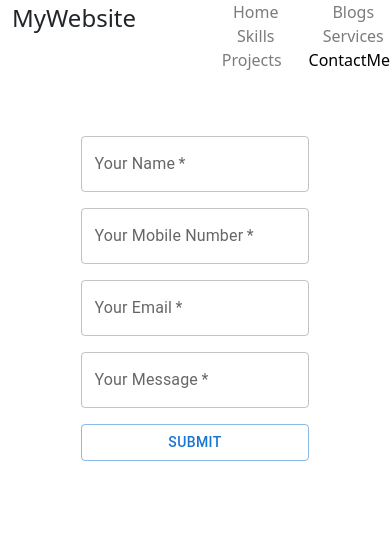
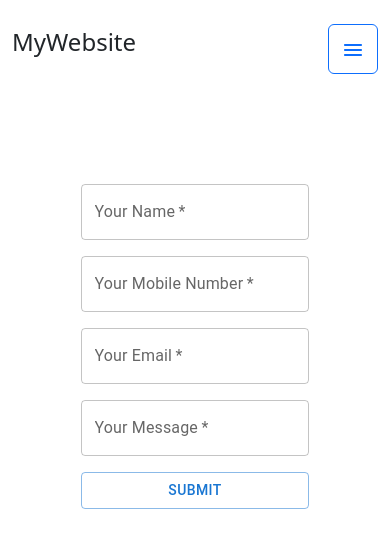
Before and after one commit to VivekSite/portfolio, a React (Create React App) app: page /MyWebsite/contact in a window 390 px wide. Shown: the top 548 px of the page. Built offline with nearby package versions, Linux system fonts and the light colour scheme.

Commit message:
Website is responsive now

```diff
--- a/src/Components/App.js
+++ b/src/Components/App.js
@@ -1,6 +1,7 @@
 import React from "react";
 // import axios from "axios";
 import "../../node_modules/bootstrap/dist/css/bootstrap.min.css";
+import "../../node_modules/bootstrap/dist/js/bootstrap.bundle.min.js";
 import { Routes, Route } from "react-router-dom";
 import Home from "./Home";
 import Skills from "./Skills";
--- a/src/Components/Home.jsx
+++ b/src/Components/Home.jsx
@@ -3,7 +3,7 @@ import React from "react";
 export default function HomePage() {
   return (
     <>
-      <div className="container py-5">
+      <div className="container py-5 Zup">
         <div className="row justify-content-center">
           <div className="col-lg-8">
             <div className="card">
--- a/src/Components/Navbar.jsx
+++ b/src/Components/Navbar.jsx
@@ -1,20 +1,74 @@
-import React from "react";
+import React, { useState, useEffect } from "react";
 import ActiveLink from "./ActiveLink";
+import MenuRoundedIcon from "@mui/icons-material/MenuRounded";
+import CloseRoundedIcon from "@mui/icons-material/CloseRounded";
+import ClickAwayListener from "@mui/material/ClickAwayListener";
 
 export default function Navbar() {
+  const [isOpen, setIsOpen] = useState(false);
+  const [deviceWidth, setDeviceWidth] = useState(window.innerWidth);
+
+  const toggleNavbar = () => {
+    setIsOpen(!isOpen);
+  };
+
+  const closeNavbar = () => {
+    setIsOpen(false);
+  };
+
+
+
+
+  useEffect(() => {
+    const handleResize = () => {
+      setDeviceWidth(window.innerWidth);
+    };
+    window.addEventListener("resize", handleResize);
+
+    const handleLinkClick = () => {
+      if (isOpen) {
+        closeNavbar();
+      }
+    };
+
+    const navbarLinks = Array.from(document.querySelectorAll(".MenuOpen .col"));
+    navbarLinks.forEach((link) =>
+      link.addEventListener("click", handleLinkClick)
+    );
+
+    return () => {
+      window.removeEventListener("resize", handleResize);
+      navbarLinks.forEach((link) =>
+        link.removeEventListener("click", handleLinkClick)
+      );
+    };
+  }, [isOpen]);
+
+
+
+
   return (
     <>
-      <div className="container">
+      <ClickAwayListener onClickAway={closeNavbar}>
+        <div className="container py-4">
           <div className="container text-center position-fixed">
             <div className="row">
               <div
                 className="col-6"
-              style={{ textAlign: "left", fontSize: "1.5rem",paddingLeft:'0' }}
+                style={{
+                  textAlign: "left",
+                  fontSize: "1.5rem",
+                  paddingLeft: "0",
+                }}
               >
                 MyWebsite
               </div>
-            <div className="col-6">
-              <div className="row">
+              <div className="col-6 menu-right px-md-4 px-sm-4 px-4">
+                <div
+                  className={`menu ${isOpen ? "open" : ""}`}
+                  style={{ display: deviceWidth > 1200 ? "block" : "" }}
+                >
+                  <div className="row MenuOpen">
                     <div className="col">
                       {<ActiveLink to="MyWebsite/">Home</ActiveLink>}
                     </div>
@@ -25,19 +79,43 @@ export default function Navbar() {
                       {<ActiveLink to="MyWebsite/skills">Skills</ActiveLink>}
                     </div>
                     <div className="col">
-                  {<ActiveLink to="MyWebsite/services">Services</ActiveLink>}
+                      {
+                        <ActiveLink to="MyWebsite/services">
+                          Services
+                        </ActiveLink>
+                      }
                     </div>
                     <div className="col">
-                  {<ActiveLink to="MyWebsite/projects">Projects</ActiveLink>}
+                      {
+                        <ActiveLink to="MyWebsite/projects">
+                          Projects
+                        </ActiveLink>
+                      }
                     </div>
                     <div className="col">
-                  {<ActiveLink to="MyWebsite/contact">ContactMe</ActiveLink>}
+                      {
+                        <ActiveLink to="MyWebsite/contact">
+                          ContactMe
+                        </ActiveLink>
+                      }
+                    </div>
+                  </div>
+                </div>
+                <button
+                  style={{
+                    display: deviceWidth < 1200 ? "block" : "none",
+                    height: "50px",
+                  }}
+                  className="btn btn-outline-primary"
+                  onClick={toggleNavbar}
+                >
+                  {isOpen ? <CloseRoundedIcon /> : <MenuRoundedIcon />}
+                </button>
               </div>
             </div>
           </div>
         </div>
-        </div>
-      </div>
+      </ClickAwayListener>
     </>
   );
 }
--- a/src/index.css
+++ b/src/index.css
@@ -41,3 +41,55 @@ code {
   border: 2px solid #7c7c7c;
 
 }
+
+
+
+
+
+/* =============================================================================
+=============================================================================
+                          MOBILE MENU STARTS
+=============================================================================
+============================================================================= */
+
+
+.menu {
+  display: none;
+}
+
+@media (max-width:1200px){
+
+  .menu.open {
+    display: block;
+    position: relative;
+    top: 40px;
+    right: 10px;
+    background-color: #d0d0d0;
+    padding: 10px;
+    border: 1px solid #d0d0d0;
+    border-radius: 0.5rem;
+    padding: 1rem;
+    z-index: 999;
+    transition: all 0.5s linear;
+  }
+
+  .Zup{
+    position:relative;
+    z-index:-1;
+  }
+
+  .menu.open{
+    top:0;
+  }
+
+  .menu-right{
+    display: flex;
+    justify-content: end;
+  }
+
+  .MenuOpen{
+    display: flex;
+    flex-direction: column;
+  }
+
+}
```
Lines whose indentation alone changed are shown as unchanged.
